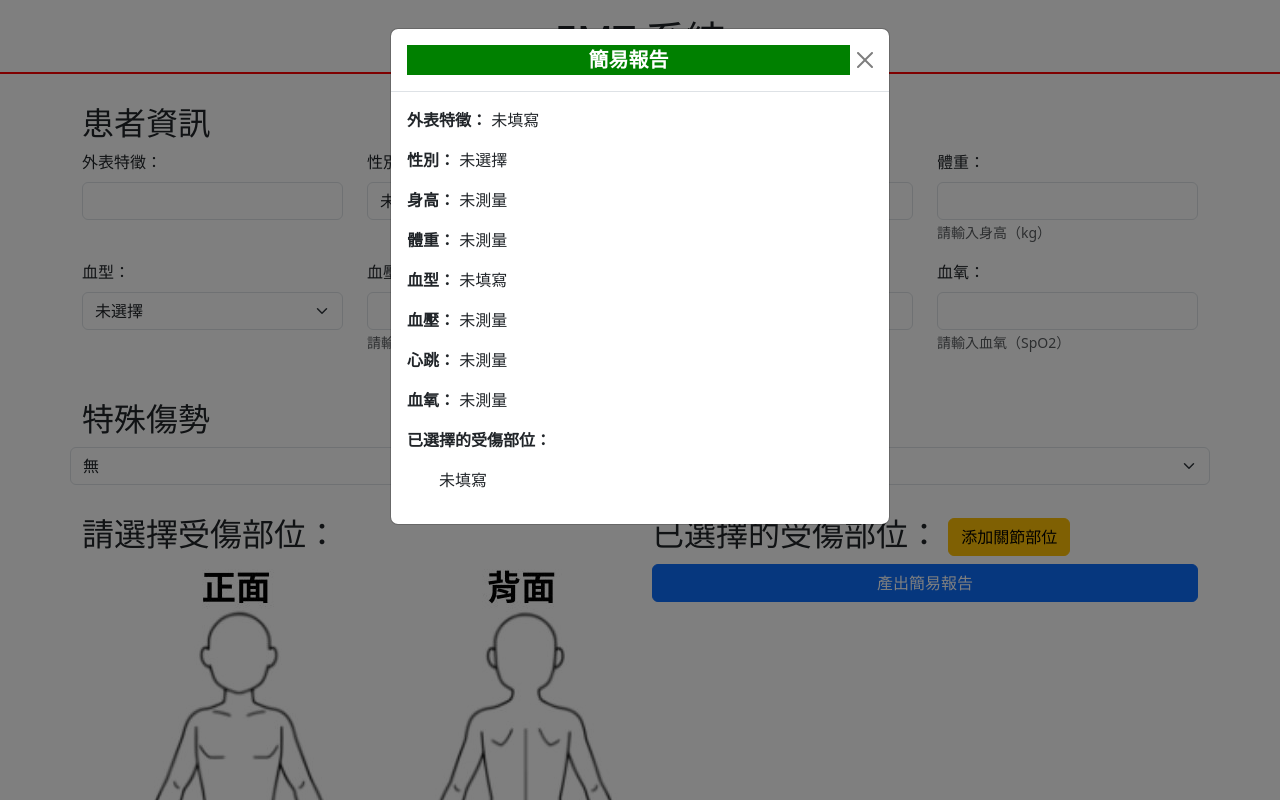
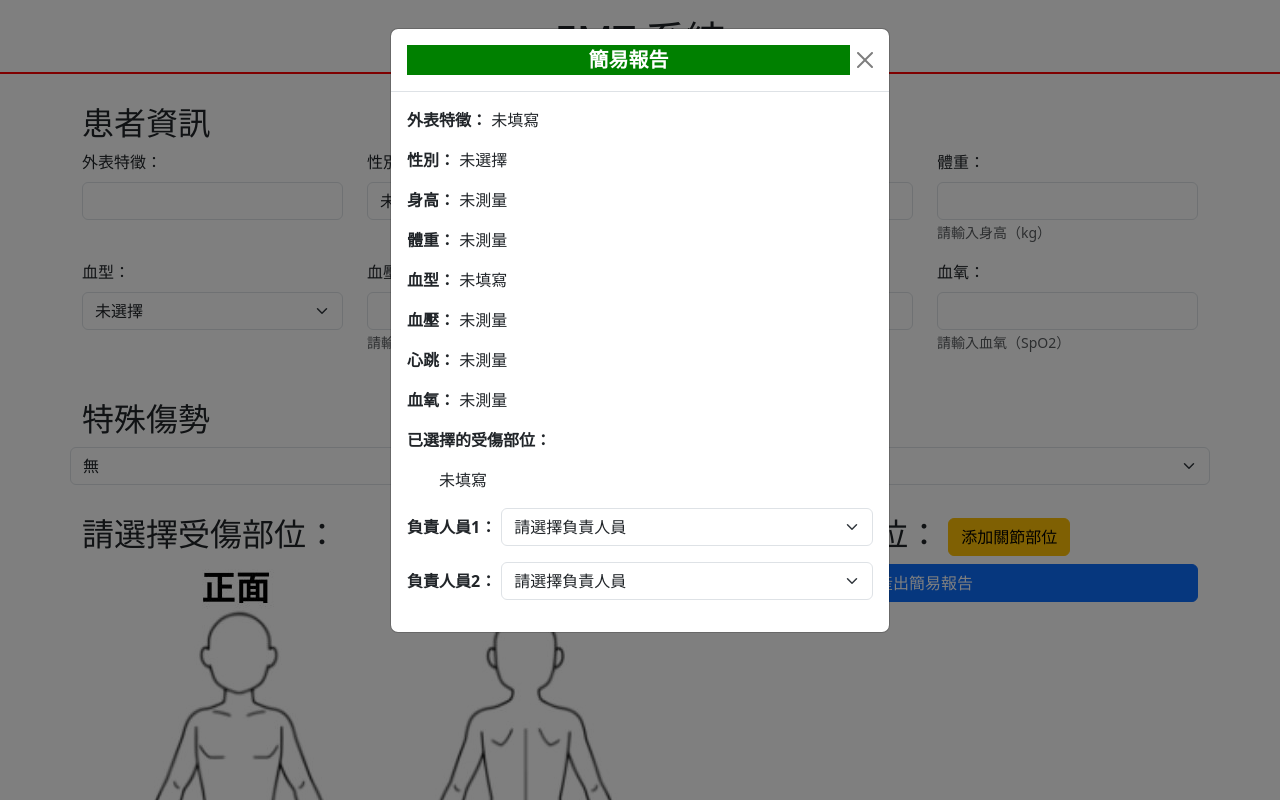
Before and after one commit to xiang1224/EMT, a plain HTML site: page index.html in a window 1280 px wide. Both pictures are taken after a click on the button "產出簡易報告". Shown: the top 800 px of the page. Drawn offline with nearby package versions, Linux system fonts and the light colour scheme.

Commit message:
20240114

```diff
--- a/js/data.js
+++ b/js/data.js
@@ -56,6 +56,22 @@ function showData() {
     <ul>
         ${formData.selectedInjuries.length > 0 ? formData.selectedInjuries.map(injury => `<li>${injury}</li>`).join('') : '未填寫'}
     </ul>
+    <div class="mb-3" style="display: flex; align-items: center;">
+        <strong for="responsiblePerson1" class="form-label" style="white-space: nowrap; margin-right: 5px; margin-bottom: 0px;">負責人員1：</strong>
+        <select class="form-select" id="responsiblePerson1">
+            <option value="" selected>請選擇負責人員</option>
+            <option value="option1">凱文．諾瓦克</option>
+            <option value="option2">秋刀魚先生</option>
+        </select>
+    </div>
+    <div class="mb-3" style="display: flex; align-items: center;">
+        <strong for="responsiblePerson2" class="form-label" style="white-space: nowrap; margin-right: 5px; margin-bottom: 0px;">負責人員2：</strong>
+        <select class="form-select" id="responsiblePerson2">
+            <option value="" selected>請選擇負責人員</option>
+            <option value="option1">凱文．諾瓦克</option>
+            <option value="option2">秋刀魚先生</option>
+        </select>
+    </div>
     `;
 
     const modal = new bootstrap.Modal(document.getElementById('dataModal'));
```
Also changed, not shown: index.html (+1 -0 lines).
